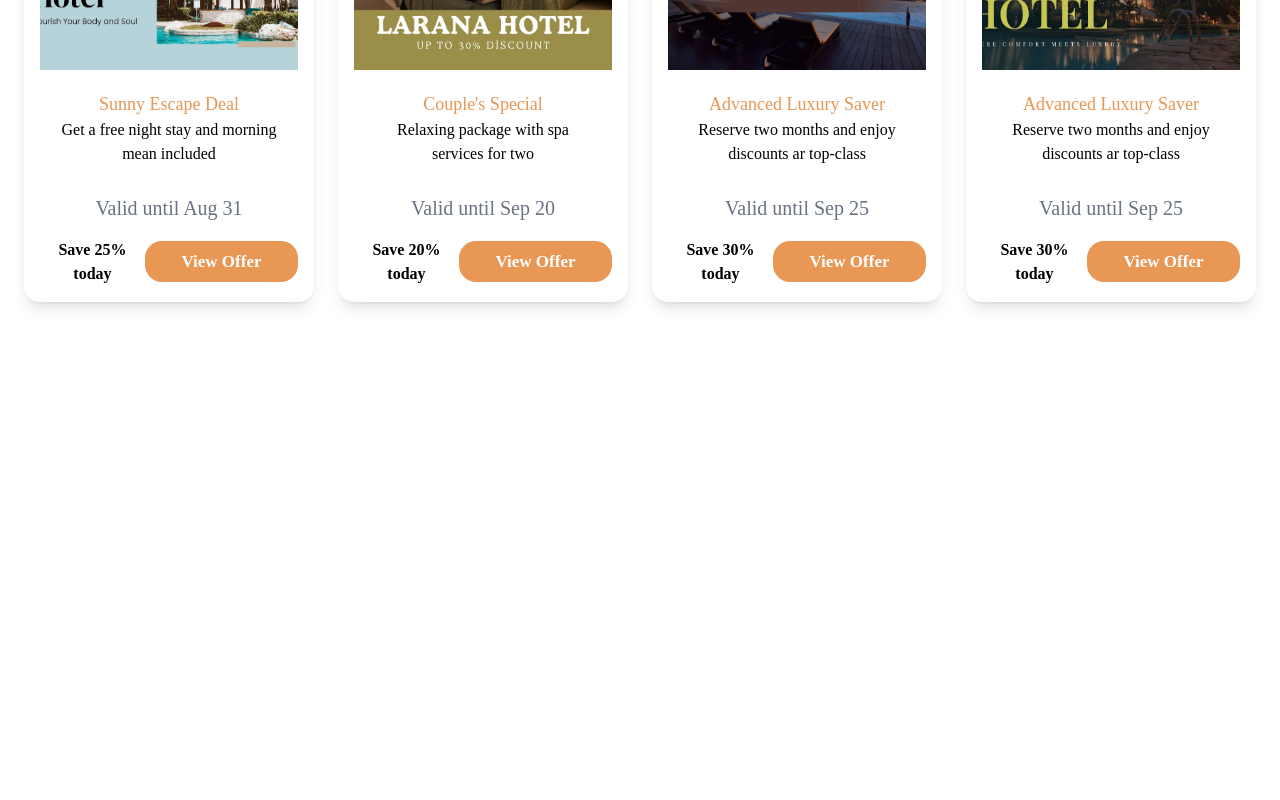
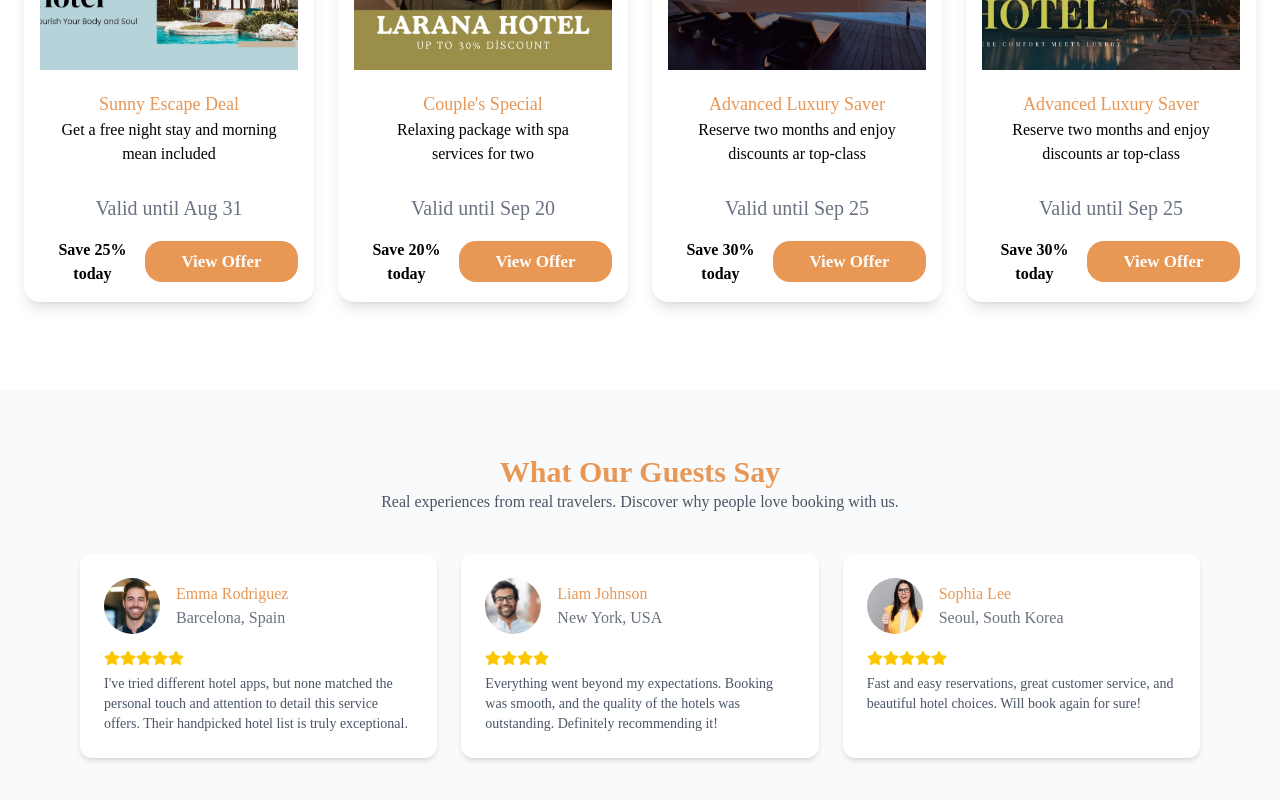
Before and after one commit to Qaisala/HotelBooking, a React (Vite) app: page / in a window 1280 px wide. Shown: the part 1592-2392 px from the top of the page. Before the commit the page ends 1982 px from the top, so only its background shows below. Built offline with nearby package versions, Linux system fonts and the light colour scheme; no server answers.

Commit message:
Testimonials

```diff
--- a/src/Pages/Home.jsx
+++ b/src/Pages/Home.jsx
@@ -2,6 +2,7 @@ import React from 'react'
 import Hero from '../components/Hero'
 import HotelCard from '../components/HotelCard'
 import Offers from '../components/Offers'
+import Testimonials from '../components/Testimonials'
 
 function Home() {
   return (
@@ -9,6 +10,7 @@ function Home() {
       <Hero/>
       <HotelCard/>
       <Offers/>
+      <Testimonials />
     </>
   )
 }
--- /dev/null
+++ b/src/components/Testimonials.jsx
@@ -0,0 +1,72 @@
+import React from "react";
+
+import testimonial_1 from "../assets/testimonial_1.jpg";
+import testimonial_2 from "../assets/testimonial_2.png";
+import testimonial_3 from "../assets/testimonial_3.jpg";
+import { FaStar } from "react-icons/fa";
+
+function Testimonials() {
+  const testimonials = [
+    {
+      id: 1,
+      name: "Emma Rodriguez",
+      address: "Barcelona, Spain",
+      image: testimonial_1,
+      rating: 5,
+      review:
+        "I've tried different hotel apps, but none matched the personal touch and attention to detail this service offers. Their handpicked hotel list is truly exceptional.",
+    },
+     {
+      id: 2,
+      name: "Liam Johnson",
+      address: "New York, USA",
+      image: testimonial_2,
+      rating: 4,
+      review:
+        "Everything went beyond my expectations. Booking was smooth, and the quality of the hotels was outstanding. Definitely recommending it!",
+    },
+      {
+      id: 3,
+      name: "Sophia Lee",
+      address: "Seoul, South Korea",
+      image: testimonial_3,
+      rating: 5,
+      review:
+        "Fast and easy reservations, great customer service, and beautiful hotel choices. Will book again for sure!",
+    },
+  ];
+  return (
+    <section className="py-16 bg-gray-50">
+      <div className="max-w-6xl mx-auto px-4 text-center">
+        <h2 className="text-3xl font-bold text-[#e89755]">
+          What Our Guests Say
+        </h2>
+        <p className="text-gray-600 mb-10 max-w-2xl mx-auto">
+          Real experiences from real travelers. Discover why people love booking
+          with us.
+        </p>
+        <div className="grid md:grid-cols-3 gap-6">
+          {testimonials.map((testimonial, i)=> (
+            <div key={i} className="bg-white rounded-xl shadow-md p-6 text-left hover:shadow-lg transition">
+              <div className="flex items-center gap-4 mb-4">
+                <img className="w-14 h-14 rounded-full object-cover" src={testimonial.image}/>
+                <div>
+                  <h4 className="text-[#e89755] text-md">{testimonial.name}</h4>
+                  <p className="text-gray-500">{testimonial.address}</p>
+                </div>
+              </div>
+              <div className="flex items-center text-yellow-400 mb-2">
+                {Array.from({length: testimonial.rating}).map((_, i) => (
+                  <FaStar key={i} />
+                ))}
+              </div>
+              <p className="text-gray-600 text-sm">{testimonial.review}</p>
+            </div>
+          ))}
+          </div>
+      </div>
+    </section>
+  );
+}
+
+export default Testimonials;
```
Also changed, not shown: src/assets/testimonial_2.png (added), src/assets/testimonial_3.jpg (added).
